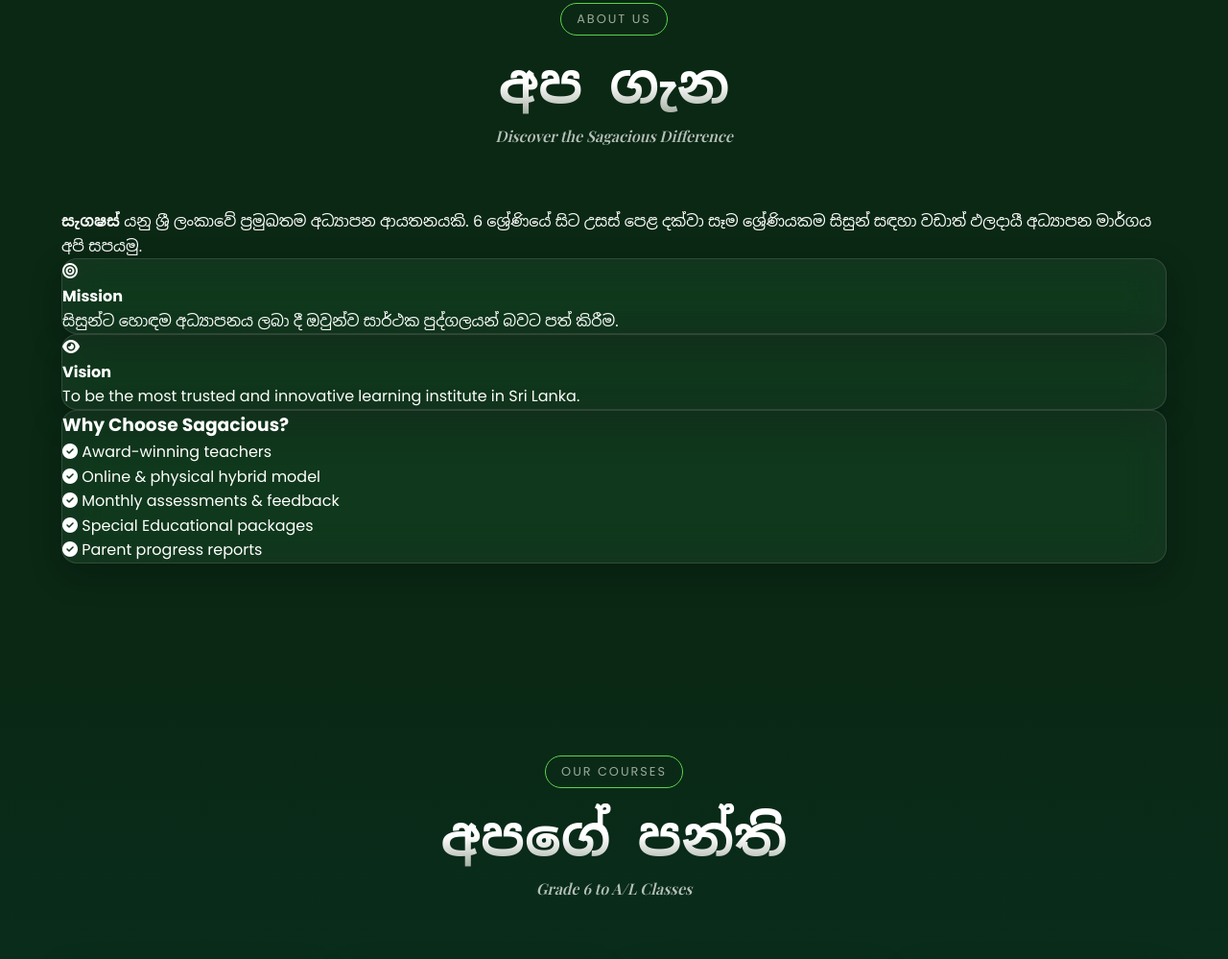
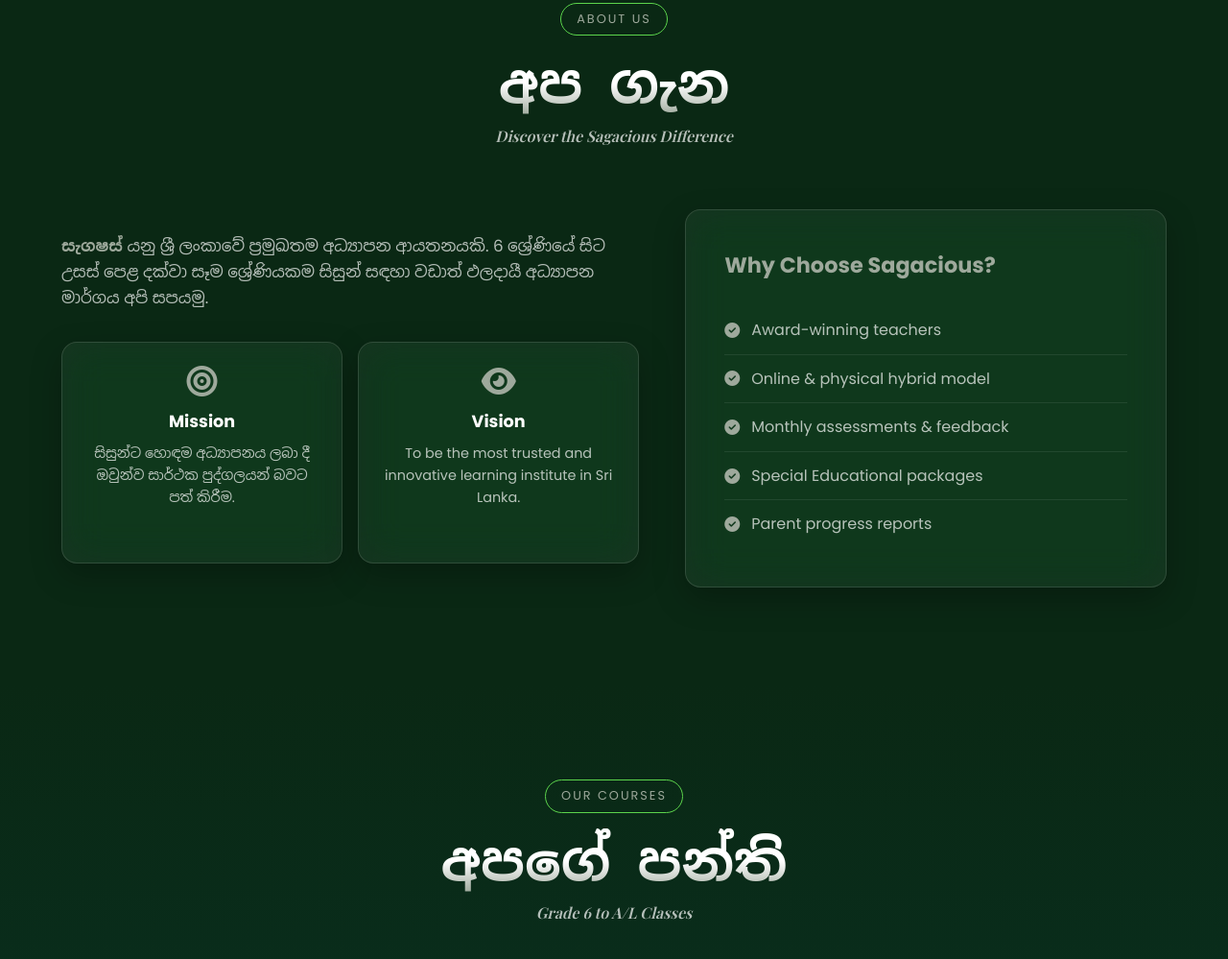
Before and after one commit to Sankha31/Sagacious_demo, a plain HTML site: page index.html in a window 1280 px wide. Shown: the part 897-1896 px from the top of the page at 96% size. Drawn offline with nearby package versions, Linux system fonts and the light colour scheme.

Commit message:
style.css

```diff
--- a/style.css
+++ b/style.css
@@ -585,6 +585,66 @@ img {
   transform: translateY(0);
 }
 
+/* ========== ABOUT ========== */
+.about-grid {
+  display: grid;
+  grid-template-columns: 1.2fr 1fr;
+  gap: 48px;
+  align-items: center;
+}
+.about-text p {
+  color: var(--muted);
+  margin-bottom: 32px;
+  font-size: 1.05rem;
+}
+.about-text strong {
+  color: var(--gold-400);
+}
+.mv-grid {
+  display: grid;
+  grid-template-columns: 1fr 1fr;
+  gap: 16px;
+}
+.mv-card {
+  padding: 24px;
+  text-align: center;
+}
+.mv-card i {
+  font-size: 2rem;
+  color: var(--gold-400);
+  margin-bottom: 12px;
+}
+.mv-card h4 {
+  margin-bottom: 8px;
+  font-size: 1.1rem;
+}
+.mv-card p {
+  color: var(--muted);
+  font-size: 0.9rem;
+}
+.about-visual {
+  padding: 40px;
+}
+.why-list h3 {
+  margin-bottom: 24px;
+  font-size: 1.4rem;
+  color: var(--gold-400);
+}
+.why-item {
+  display: flex;
+  align-items: center;
+  gap: 12px;
+  padding: 12px 0;
+  border-bottom: 1px solid rgba(255, 255, 255, 0.08);
+  color: var(--muted);
+}
+.why-item:last-child {
+  border-bottom: none;
+}
+.why-item i {
+  color: var(--gold-400);
+}
+
 
 /* ========== COURSES ========== */
 .courses-grid {
```
